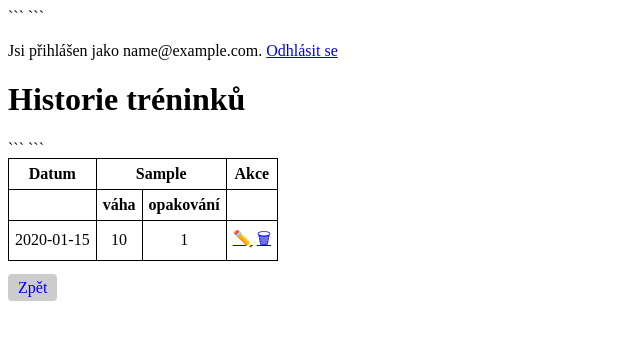
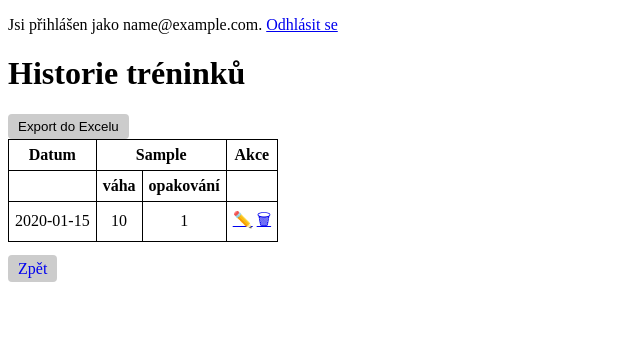
Before and after one commit to Jaruunka/gym_web_app, a Flask app: page /historie in a window 1280 px wide. Shown: the top 340 px of the page, without its empty margins (0-640 px from the left). Run offline with Flask 3, Linux system fonts and the light colour scheme; a user stored in the database is signed in; tables that the repository leaves empty hold one stand-in row (values such as "Sample post").

Commit message:
Nasazení s historií, exportem Excel a loginem

````diff
--- a/app.py
+++ b/app.py
@@ -227,6 +227,36 @@ def historie():
         exercises=exercises
     )
 
+@app.route("/export_excel")
+@login_required
+def export_excel():
+    # vezmi všechny tréninky aktuálně přihlášeného uživatele
+    workouts = Workout.query.filter_by(user_id=current_user.id).order_by(Workout.date.asc()).all()
+
+    # transformuj data stejně jako do tabulky historie
+    table_data, exercises = transform_workouts(workouts)
+
+    import pandas as pd
+    import io
+    from flask import send_file
+
+    # vytvoříme DataFrame z transformovaných dat
+    df = pd.DataFrame(table_data)
+
+    # uložíme do paměti, ne na disk
+    output = io.BytesIO()
+    with pd.ExcelWriter(output, engine='openpyxl') as writer:
+        df.to_excel(writer, index=False, sheet_name="Workouts")
+    output.seek(0)
+
+    # pošleme jako soubor ke stažení
+    return send_file(
+        output,
+        mimetype="application/vnd.openxmlformats-officedocument.spreadsheetml.sheet",
+        download_name="workouts.xlsx",
+        as_attachment=True
+    )
+
 @app.route("/delete/<int:workout_id>")
 @login_required
 def delete_workout(workout_id):
--- a/templates/historie.html
+++ b/templates/historie.html
@@ -1,11 +1,8 @@
 <!DOCTYPE html>
-
 <html lang="cs">
 <head>
     <meta charset="UTF-8">
     <title>Historie tréninků</title>
-
-```
     <style>
         table {
             border-collapse: collapse;
@@ -15,17 +12,31 @@
             padding: 6px;
             text-align: center;
         }
+        button {
+            padding: 5px 10px;
+            background-color: #ccc;
+            border: none;
+            border-radius: 4px;
+            cursor: pointer;
+        }
+        button:hover {
+            background-color: #bbb;
+        }
     </style>
-```
-
 </head>
 <body>
 
-{% if current_user.is_authenticated %} <p>Jsi přihlášen jako {{ current_user.email }}. <a href="{{ url_for('logout') }}">Odhlásit se</a></p>
-{% else %} <p> <a href="{{ url_for('login') }}">Přihlásit se</a> | <a href="{{ url_for('register') }}">Registrovat</a> </p>
+{% if current_user.is_authenticated %}
+<p>Jsi přihlášen jako {{ current_user.email }}. <a href="{{ url_for('logout') }}">Odhlásit se</a></p>
+{% else %}
+<p><a href="{{ url_for('login') }}">Přihlásit se</a> | <a href="{{ url_for('register') }}">Registrovat</a></p>
 {% endif %}
 
 <h1>Historie tréninků</h1>
+
+<form action="{{ url_for('export_excel') }}" method="get">
+    <button type="submit">Export do Excelu</button>
+</form>
 
 <table>
     <!-- HLAVIČKA 1 -->
@@ -37,7 +48,6 @@
         <th>Akce</th>
     </tr>
 
-```
     <!-- HLAVIČKA 2 -->
     <tr>
         <th></th>
@@ -54,8 +64,8 @@
         <td>{{ row.date }}</td>
 
         {% for ex in exercises %}
-        <td>{{ row[ex ~ '_weight'] or '' }}</td>
-        <td>{{ row[ex ~ '_reps'] or '' }}</td>
+            <td>{{ row[ex ~ '_weight'] if row[ex ~ '_weight'] is not none else '' }}</td>
+            <td>{{ row[ex ~ '_reps'] if row[ex ~ '_reps'] is not none else '' }}</td>
         {% endfor %}
 
         <td>
@@ -68,14 +78,10 @@
         </td>
     </tr>
     {% endfor %}
-```
-
 </table>
 
 <br>
-<a href="/" style="text-decoration:none; padding:5px 10px; background-color:#ccc; border-radius:4px;">
-    Zpět
-</a>
+<a href="/" style="text-decoration:none; padding:5px 10px; background-color:#ccc; border-radius:4px;">Zpět</a>
 
 </body>
 </html>
````
Lines whose indentation alone changed are shown as unchanged.
